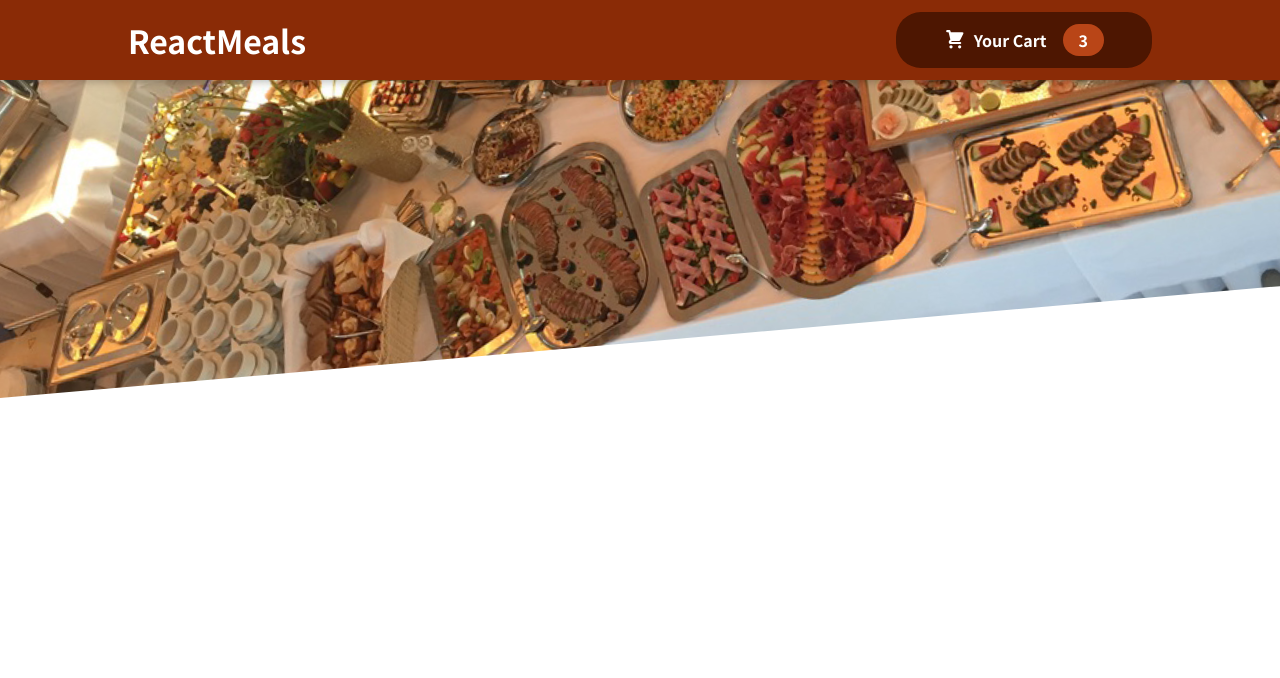
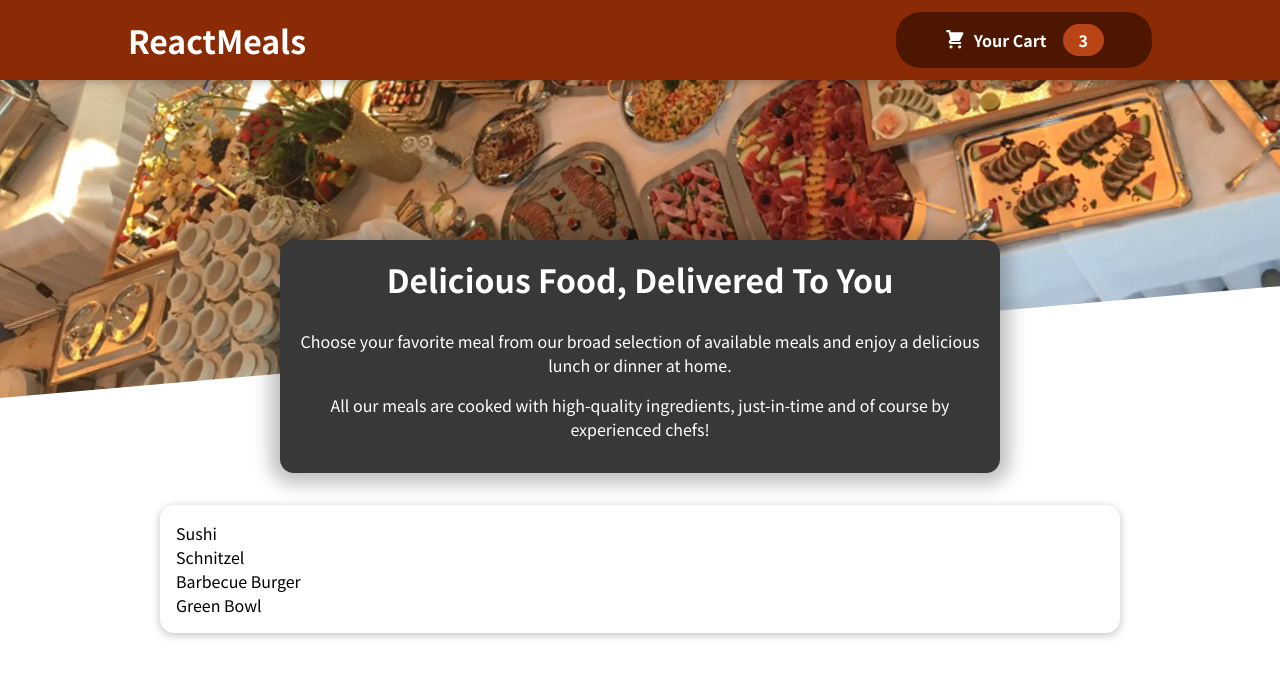
Before and after one commit to Ravi-Gosai/Creating-a-Restaurant-Website-in-react, a JavaScript app: page / in a window 1280 px wide. Shown: the top 678 px of the page. Built offline with nearby package versions, Linux system fonts and the light colour scheme.

Commit message:
summary add

```diff
--- a/src/App.js
+++ b/src/App.js
@@ -1,9 +1,13 @@
 import Header from "./Components/Layout/Header";
 import './App.css'
+import Meals from "./Components/Meals/Meals";
 function App() {
   return (
    <>
    <Header></Header>
+   <main>
+    <Meals></Meals>
+   </main>
    </>
   );
 }
--- /dev/null
+++ b/src/Components/Meals/AvailableMeals.js
@@ -0,0 +1,42 @@
+import classes from './AvailableMeals.module.css';
+import Card from '../UI/Card';
+const DUMMY_MEALS = [
+    {
+      id: 'm1',
+      name: 'Sushi',
+      description: 'Finest fish and veggies',
+      price: 22.99,
+    },
+    {
+      id: 'm2',
+      name: 'Schnitzel',
+      description: 'A german specialty!',
+      price: 16.5,
+    },
+    {
+      id: 'm3',
+      name: 'Barbecue Burger',
+      description: 'American, raw, meaty',
+      price: 12.99,
+    },
+    {
+      id: 'm4',
+      name: 'Green Bowl',
+      description: 'Healthy...and green...',
+      price: 18.99,
+    },
+  ];
+
+  const AvailableMeals = ()=>{
+    const mealsList = DUMMY_MEALS.map((meal)=><li>{meal.name}</li>)
+    return(
+        <section className={classes.meals}>
+          <Card>
+            <ul>
+                {mealsList}
+            </ul>
+            </Card>
+        </section>
+    )
+  }
+  export default AvailableMeals;
--- /dev/null
+++ b/src/Components/Meals/AvailableMeals.module.css
@@ -0,0 +1,24 @@
+.meals {
+    max-width: 60rem;
+    width: 90%;
+    margin: 2rem auto;
+    animation: meals-appear 1s ease-out forwards;
+  }
+
+  .meals ul {
+    list-style: none;
+    margin: 0;
+    padding: 0;
+  }
+
+  @keyframes meals-appear {
+    from {
+      opacity: 0;
+      transform: translateY(3rem);
+    }
+
+    to {
+      opacity: 1;
+      transform: translateY(0);
+    }
+  }
--- /dev/null
+++ b/src/Components/Meals/Meals.js
@@ -0,0 +1,12 @@
+import AvailableMeals from "./AvailableMeals";
+import MealsSummary from "./MealsSummary";
+
+const Meals = ()=>{
+    return(
+        <>
+            <MealsSummary></MealsSummary>
+            <AvailableMeals></AvailableMeals>
+        </>
+    )
+}
+export default Meals;
--- /dev/null
+++ b/src/Components/Meals/MealsSummary.js
@@ -0,0 +1,20 @@
+import classes from './MealsSummary.module.css';
+
+
+const MealsSummary = () => {
+  return (
+    <section className={classes.summary}>
+      <h2>Delicious Food, Delivered To You</h2>
+      <p>
+        Choose your favorite meal from our broad selection of available meals
+        and enjoy a delicious lunch or dinner at home.
+      </p>
+      <p>
+        All our meals are cooked with high-quality ingredients, just-in-time and
+        of course by experienced chefs!
+      </p>
+    </section>
+  );
+};
+
+export default MealsSummary;
--- /dev/null
+++ b/src/Components/Meals/MealsSummary.module.css
@@ -0,0 +1,18 @@
+.summary {
+    text-align: center;
+    max-width: 45rem;
+    width: 90%;
+    margin: auto;
+    margin-top: -10rem;
+    position: relative;
+    background-color: #383838;
+    color: white;
+    border-radius: 14px;
+    padding: 1rem;
+    box-shadow: 0 1px 18px 10px rgba(0, 0, 0, 0.25);
+  }
+
+  .summary h2 {
+    font-size: 2rem;
+    margin-top: 0;
+  }
--- /dev/null
+++ b/src/Components/UI/Card.js
@@ -0,0 +1,9 @@
+
+import classes from './Card.module.css'
+const Card = (props)=>{
+
+        return (
+            <div className={classes.card}>{props.children}</div>
+        )
+}
+export default Card;
--- /dev/null
+++ b/src/Components/UI/Card.module.css
@@ -0,0 +1,6 @@
+.card {
+    padding: 1rem;
+    box-shadow: 0 2px 8px rgba(0, 0, 0, 0.25);
+    border-radius: 14px;
+    background-color: white;
+  }
```
